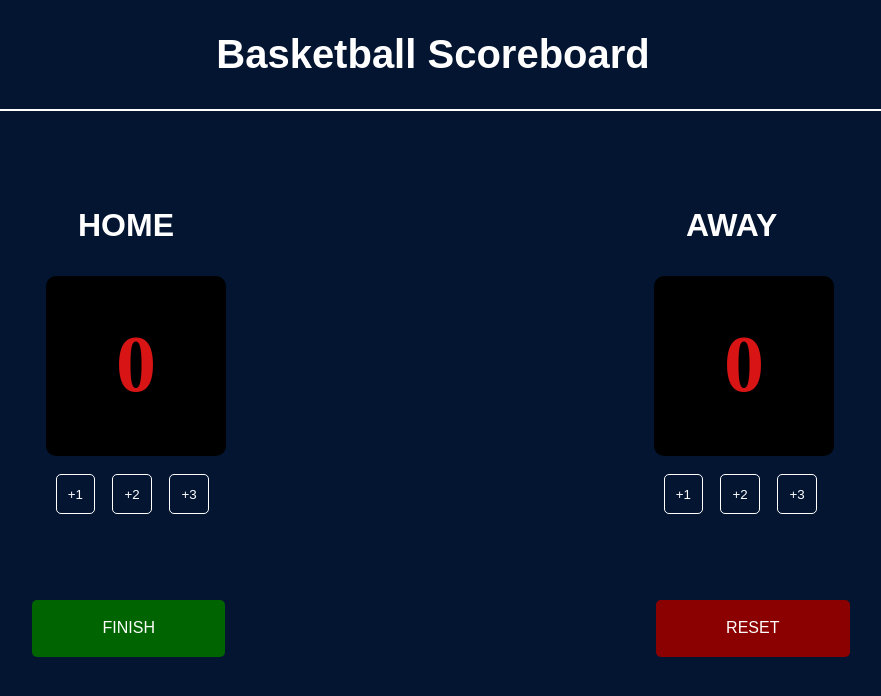
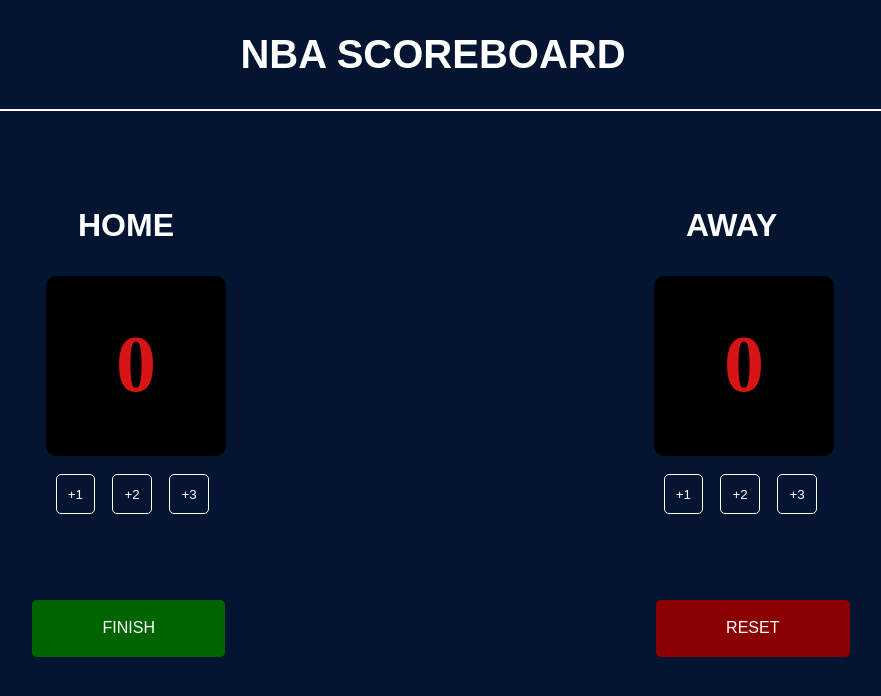
Before and after one commit to srijanbakhati/Basketball-Scoreboard, a plain HTML site: page index.html in a window 1280 px wide. Shown: the whole page, without its empty margins (207-1088 px from the left). Drawn offline with Linux system fonts and the light colour scheme; a web font is replaced by a local one.

Commit message:
header change

```diff
--- a/index.html
+++ b/index.html
@@ -9,7 +9,7 @@
     <script src="index.js"></script>
 </head>
 <body>
-    <h1 class="heading">Basketball Scoreboard</h1>
+    <h1 class="heading">NBA SCOREBOARD</h1>
     <div id="container">
         <div id="home-score">
             <div class="home-background">
```
